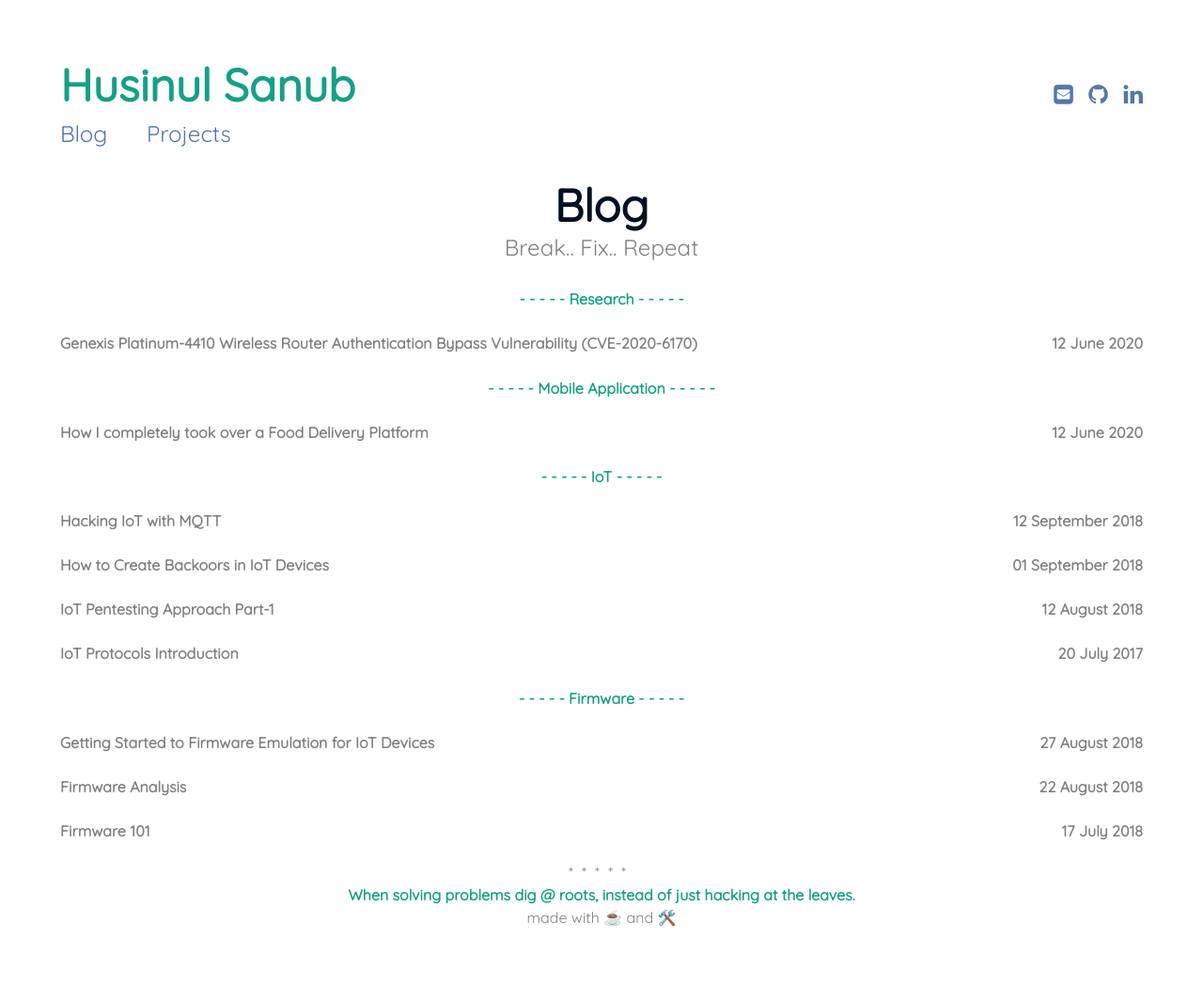
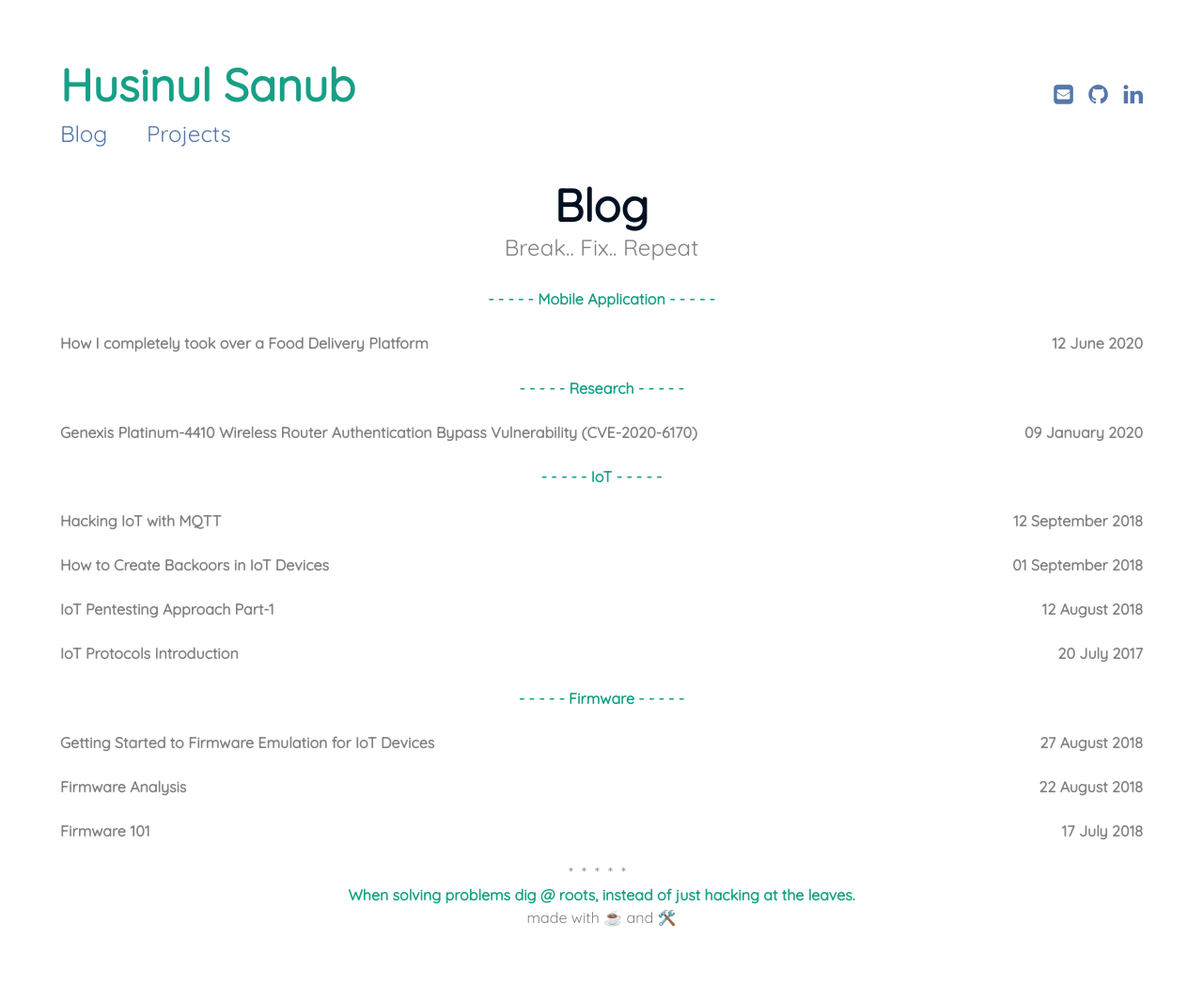
Before and after one commit to husinul/husinul.github.io, a Jekyll site: the page built from blog.md, in a window 1280 px wide. Shown: the whole page at 94% size. Built offline with Jekyll 4.4.1, drawn with Linux system fonts in a browser that asks for light colours.

Commit message:
Update 2020-01-08-Genexis Platinum-4410 Wireless Router Authentication Bypass Vulnerability (CVE-2020-6170).md

```diff
--- a/_posts/2020-01-08-Genexis Platinum-4410 Wireless Router Authentication Bypass Vulnerability (CVE-2020-6170).md
+++ b/_posts/2020-01-08-Genexis Platinum-4410 Wireless Router Authentication Bypass Vulnerability (CVE-2020-6170).md
@@ -1,7 +1,7 @@
 ---
 layout: page
 title:  "Genexis Platinum-4410 Wireless Router Authentication Bypass Vulnerability (CVE-2020-6170)"
-date:   2020-06-12 13:21:45 +0530
+date:   2020-01-09 13:21:45 +0530
 categories: ["Research"]
 ---
 
```
